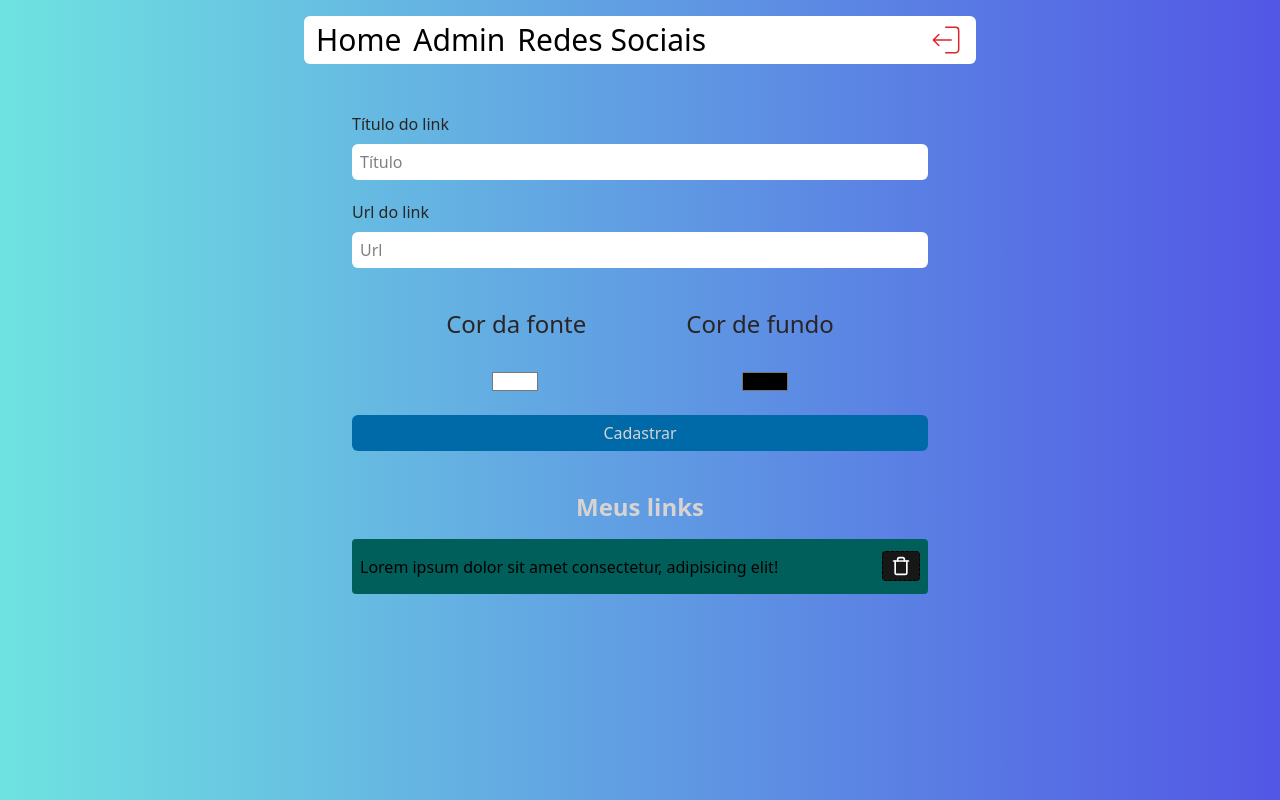
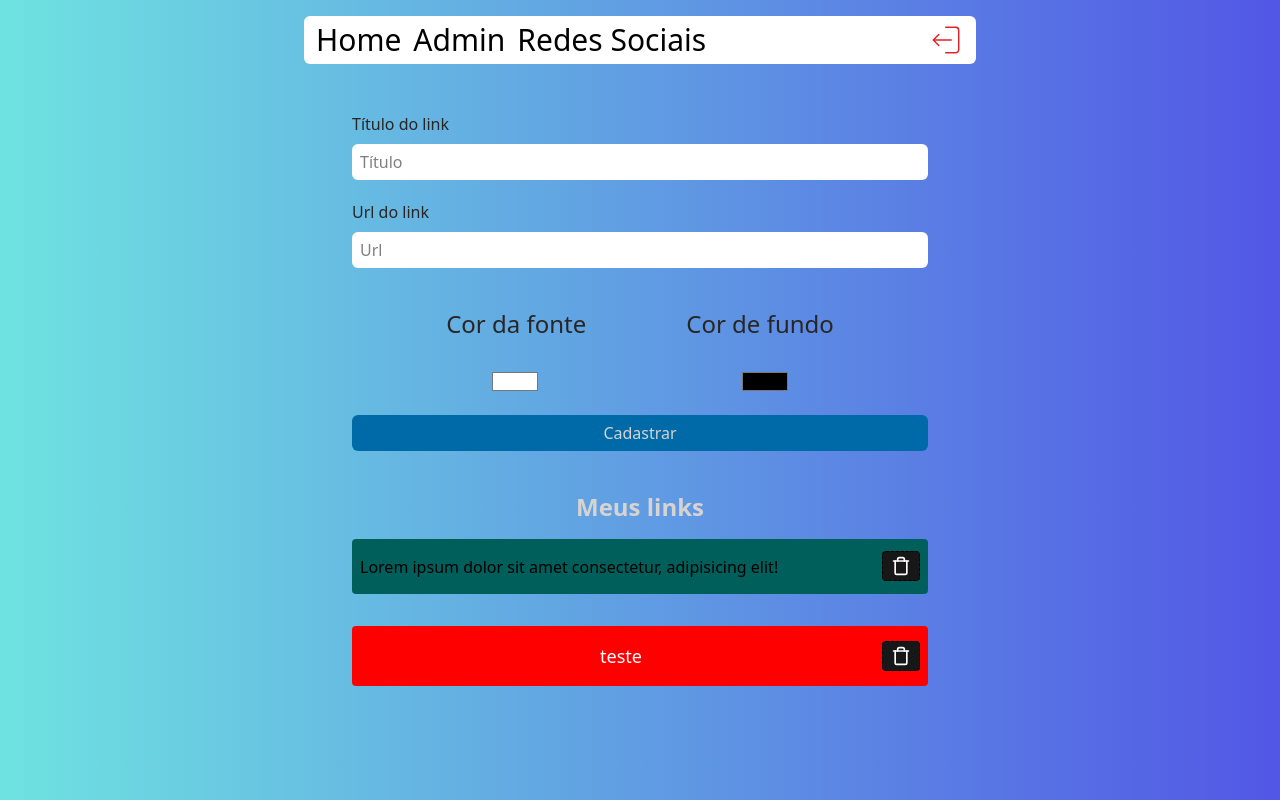
Before and after one commit to GuilhermeMViana/show-my-links, a React (Vite) app: page /admin in a window 1280 px wide. Built offline with nearby package versions, Linux system fonts and the light colour scheme; no server answers; sample sign-in values are in the browser's storage.

Commit message:
fix(admin): correção de bug visual ao chamar componente link

```diff
--- a/src/components/Links/index.tsx
+++ b/src/components/Links/index.tsx
@@ -1,19 +1,53 @@
+import { FiTrash } from "react-icons/fi";
+
 interface linksProps {
-    textStyle: React.CSSProperties,
-    colorProps: React.CSSProperties,
-    title: string,
-    url: string
+  textStyle: React.CSSProperties;
+  colorProps: React.CSSProperties;
+  title: string;
+  url: string;
+  deleteButton?: boolean;
 }
 
-export function Links({ textStyle, colorProps, title, url } : linksProps) {
-
-    return(
-        <section className="w-11/12 mb-4 mt-6 py-2 select-none transition:transform duration-300 hover:scale-105 cursor-pointer" style={colorProps}>
+export function Links({
+  textStyle,
+  colorProps,
+  title,
+  url,
+  deleteButton,
+}: linksProps) {
+  return (
+    <section
+      className="mb-4 mt-6 py-2 rounded select-none transition:transform duration-300 hover:scale-105 cursor-pointer"
+      style={colorProps}
+    >
+      {deleteButton ? (
+        <div className="flex justify-between items-center mx-2">
+          <div className="flex-grow flex justify-center">
             <a href={url}>
-                <p className="text-base text-center md:text-lg rounded-lg py-2" style={textStyle}>
-                    {title}
-                </p>
+              <p
+                className="text-base text-center md:text-lg rounded-lg py-2"
+                style={textStyle}
+              >
+                {title}
+              </p>
             </a>
-        </section>
-    )
+          </div>
+          <div className="flex items-center">
+            <button className="border border-dashed rounded py-1 px-2 bg-neutral-900">
+              <FiTrash size={20} color="#ffffff" />
+            </button>
+          </div>
+        </div>
+      ) : (
+        <a href={url}>
+            <p
+                className="text-base text-center md:text-lg rounded-lg py-2"
+                style={textStyle}
+            >
+                {title}
+            </p>
+        </a>
+      )}
+    </section>
+  );
 }
--- a/src/pages/admin/index.tsx
+++ b/src/pages/admin/index.tsx
@@ -106,6 +106,10 @@ export function Admin() {
                     </button>
                 </div>
             </div>
+
+            <div className="w-11/12 max-w-xl text-center">
+                <Links title="teste" url="https://www.google.com" colorProps={ { backgroundColor: 'red' } } textStyle={ { color: '#ffffff'} } deleteButton/>
+            </div>
         </div>
     )
 }
```
